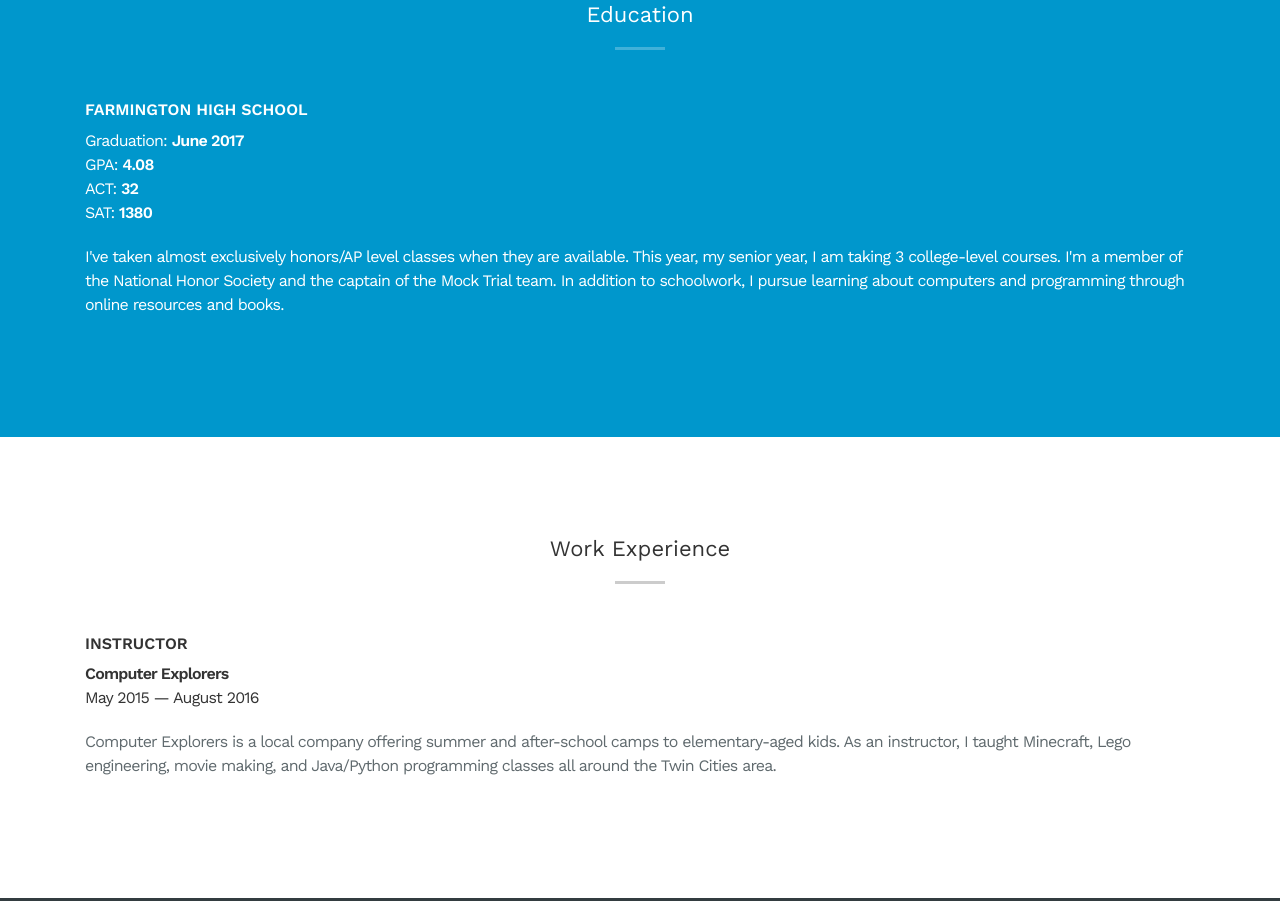
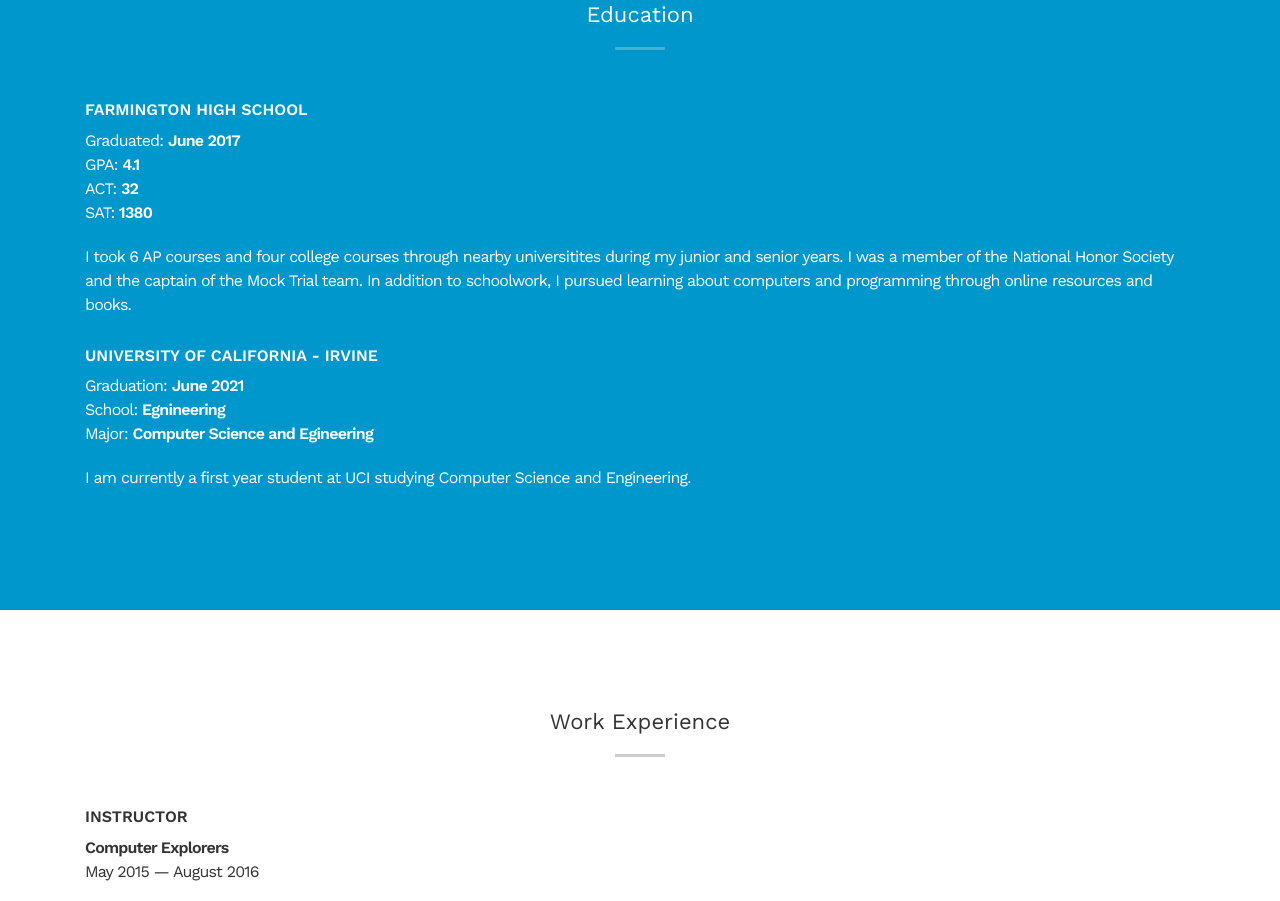
Before and after one commit to GavinMallott/gavin.mallott.me, a plain HTML site: page index.html in a window 1280 px wide. Shown: the part 3853-4754 px from the top of the page. Drawn offline with nearby package versions, Linux system fonts and the light colour scheme.

Commit message:
Update index.html

```diff
--- a/index.html
+++ b/index.html
@@ -296,11 +296,22 @@
             <div class="row">
                 <div class="col-lg-12 col-sm-12">
                     <h4>Farmington High School</h4>
-                    <p>Graduation: <strong>June 2017</strong><br />
-                    GPA: <strong>4.08</strong><br />
+                    <p>Graduated: <strong>June 2017</strong><br />
+                    GPA: <strong>4.1</strong><br />
                     ACT: <strong>32</strong><br />
                     SAT: <strong>1380</strong></p>
-                    <p>I've taken almost exclusively honors/AP level classes when they are available. This year, my senior year, I am taking 3 college-level courses. I'm a member of the National Honor Society and the captain of the Mock Trial team. In addition to schoolwork, I pursue learning about computers and programming through online resources and books.</p>
+                    <p>I took 6 AP courses and four college courses through nearby universitites during my junior and senior years.  I was a member of the National Honor Society and the captain of the Mock Trial team.  In addition to schoolwork, I pursued learning about computers and programming through online resources and books.</p>
+                </div>
+            </div>
+
+           <!-- Row Two -->
+            <div class="row">
+                <div class="col-lg-12 col-sm-12">
+                    <h4>University of California - Irvine</h4>
+                    <p>Graduation: <strong>June 2021</strong><br />
+                    School: <strong>Egnineering</strong><br />
+                    Major: <strong>Computer Science and Egineering</strong><br /></p>
+                    <p>I am currently a first year student at UCI studying Computer Science and Engineering.</p>
                 </div>
             </div>
         </div>
```
